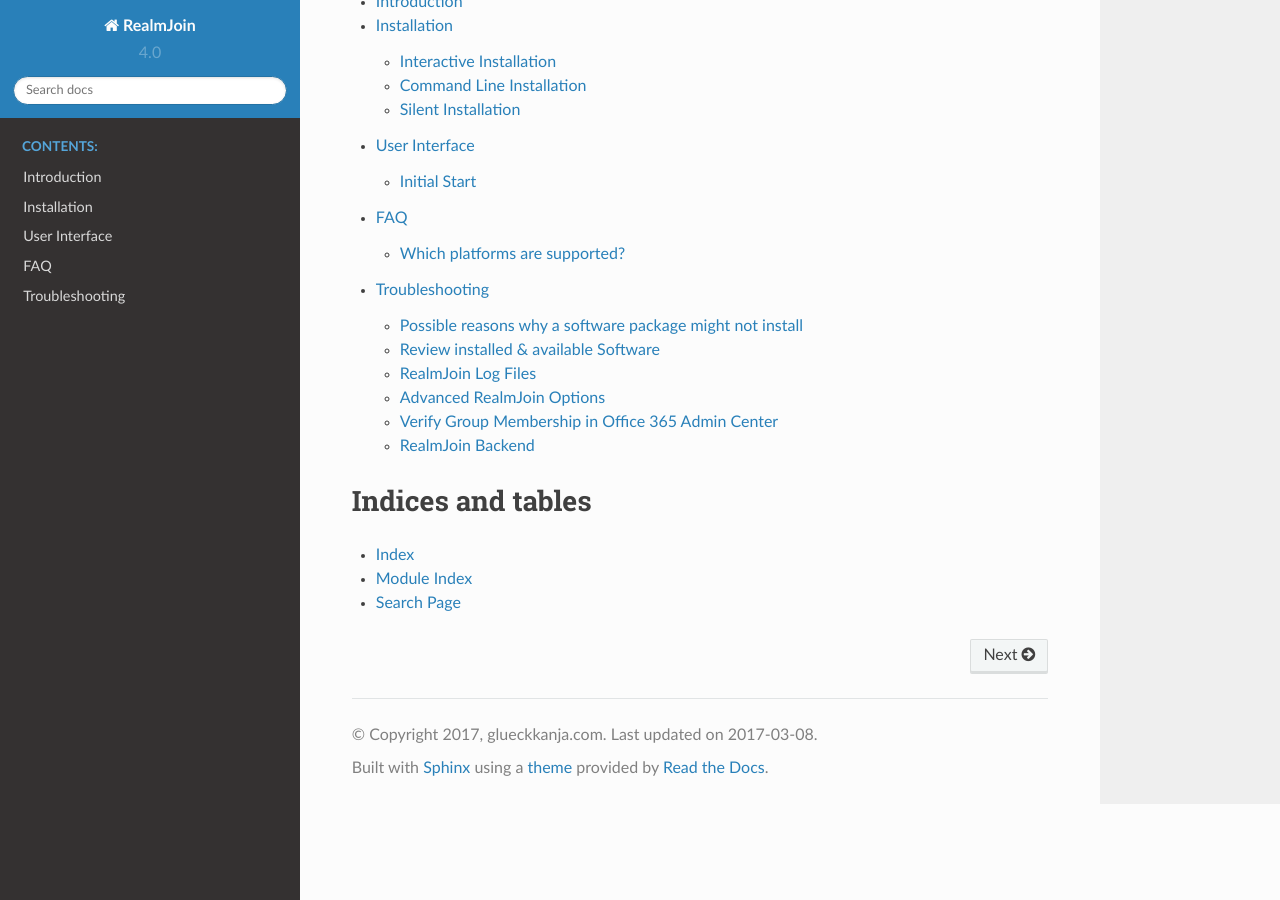
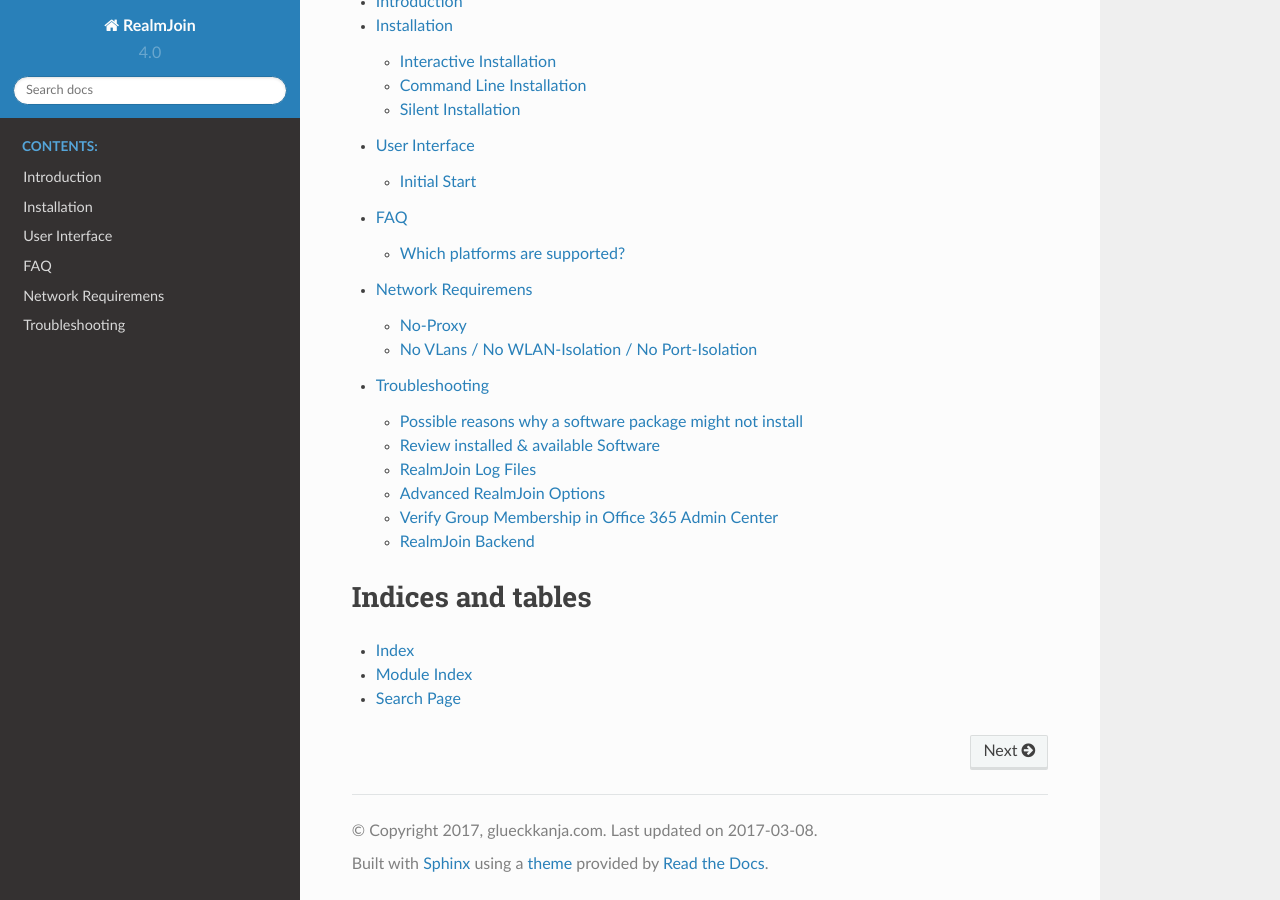
Before and after one commit to bb-froggy/realmjoin-docs, a Sphinx documentation site: the page built from docs/index.rst, in a window 1280 px wide and 900 px high, scrolled down 519 px. Built offline with Sphinx 7.4.7 and the Read the Docs theme 2.0.0, drawn with Linux system fonts in a browser that asks for light colours; some of the changed lines change nothing that is shown.

Commit message:
network requiremens

```diff
--- a/docs/index.rst
+++ b/docs/index.rst
@@ -22,6 +22,7 @@
    userinterface
 
    faq
+   network
    troubleshooting
 
 
--- /dev/null
+++ b/docs/network.md
@@ -0,0 +1,23 @@
+# Network Requiremens
+
+## No-Proxy
+
+Initial deployment needs direct internet access. No proxy would be ideal, a transparent proxy should be ok (if really transparent). If there is a proxy unavoidable as a minimum requirement the following services/addresses need to be directly accessible (not recommended, list might not be exhaustive):
+
+* Azure
+* Office 365
+* Windows Update
+
+For a list of the corresponding IP ranges please see
+
+**Microsoft Azure Datacenter IP Ranges:** https://www.microsoft.com/en-us/download/details.aspx?id=41653
+
+This file contains the compute IP address ranges (including SQL ranges) used by the Microsoft Azure Datacenters. A new xml file will be uploaded every Wednesday (Pacific Time) with the new planned IP address ranges. New IP address ranges will be effective on the following Monday (Pacific Time). Please download the new xml file and perform the necessary changes on your site before Monday.
+
+**Office 365 URLs and IP address ranges:** https://support.office.com/en-us/article/Office-365-URLs-and-IP-address-ranges-8548a211-3fe7-47cb-abb1-355ea5aa88a2
+
+**WARNING:** IP addresses filtering alone isn’t a complete solution due to dependencies on internet based services such as Domain Name Services, Content Delivery Networks (CDNs), Certificate Revocation Lists, and other third party or dynamic services. These dependencies include dependencies on other Microsoft services such as the Azure Content Delivery Network and will result in network traces or firewall logs indicating connections to IP addresses owned by third parties or Microsoft but not listed on this page. These unlisted IP addresses, whether from third party or Microsoft owned CDN and DNS services are dynamically assigned and can change at any time.
+
+## No VLans / No WLAN-Isolation / No Port-Isolation
+
+For BranchCache to be effective the clients need to be able to communicate directly with each other. So they shouldn't be separated by different VLans, WLAN-Isolation or Port-Isolation. For mass rollouts "BranchCache Servers" with pre-populated caches are recommended. BranchCache is limited to a single subnet, if a site has multiple subnets the "BranchCache Servers" must be placed in the same subnet as the clients to be effective.
```
